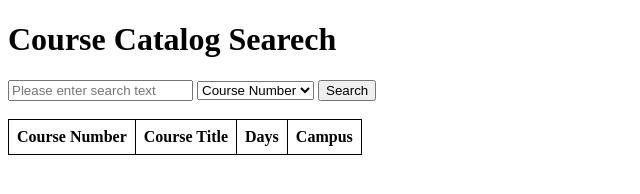
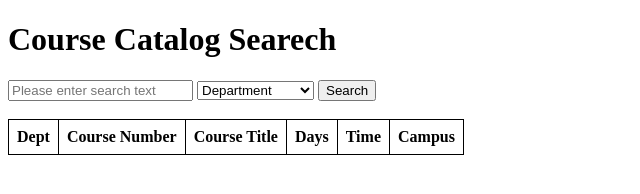
Before and after one commit to ashyapeachie/Data-from-XML-using-AJAX, a plain HTML site: page Final_Project_AshyaHamer.html in a window 1280 px wide. Shown: the whole page, without its empty margins (0-640 px from the left). Drawn offline with Linux system fonts and the light colour scheme.

Commit message:
changing select block

```diff
--- a/Final_Project_AshyaHamer.html
+++ b/Final_Project_AshyaHamer.html
@@ -23,12 +23,12 @@
         <input type="text" id="searchInput" placeholder="Please enter search text">
 
         <select id="categorySelect">
-            <!-- dept -->
-            <option value="courseNumber">Course Number</option>
-            <option value="courseTitle">Course Title</option>
-            <option value="days">Days</option>
-            <!-- <option value="time">Time</option> -->
-            <option value="campus">Campus</option>
+            <option value="DEPT">Department</option>
+            <option value="COURSENUMBER">Course Number</option>
+            <option value="COURSETITLE">Course Title</option>
+            <option value="DAYS">Days</option>
+            <option value="TIME">Time</option>
+            <option value="CAMPUS">Campus</option>
         </select>
 
         <button id="searchBtn">Search</button>
@@ -38,11 +38,11 @@
         <table id="resultsTable">
             <thead>
                 <tr>
-                    <!-- dept -->
+                    <th>Dept</th>
                     <th>Course Number</th>
                     <th>Course Title</th>
                     <th>Days</th>
-                    <!-- <th>Time</th> -->
+                    <th>Time</th>
                     <th>Campus</th>
                 </tr>
             </thead>
```
